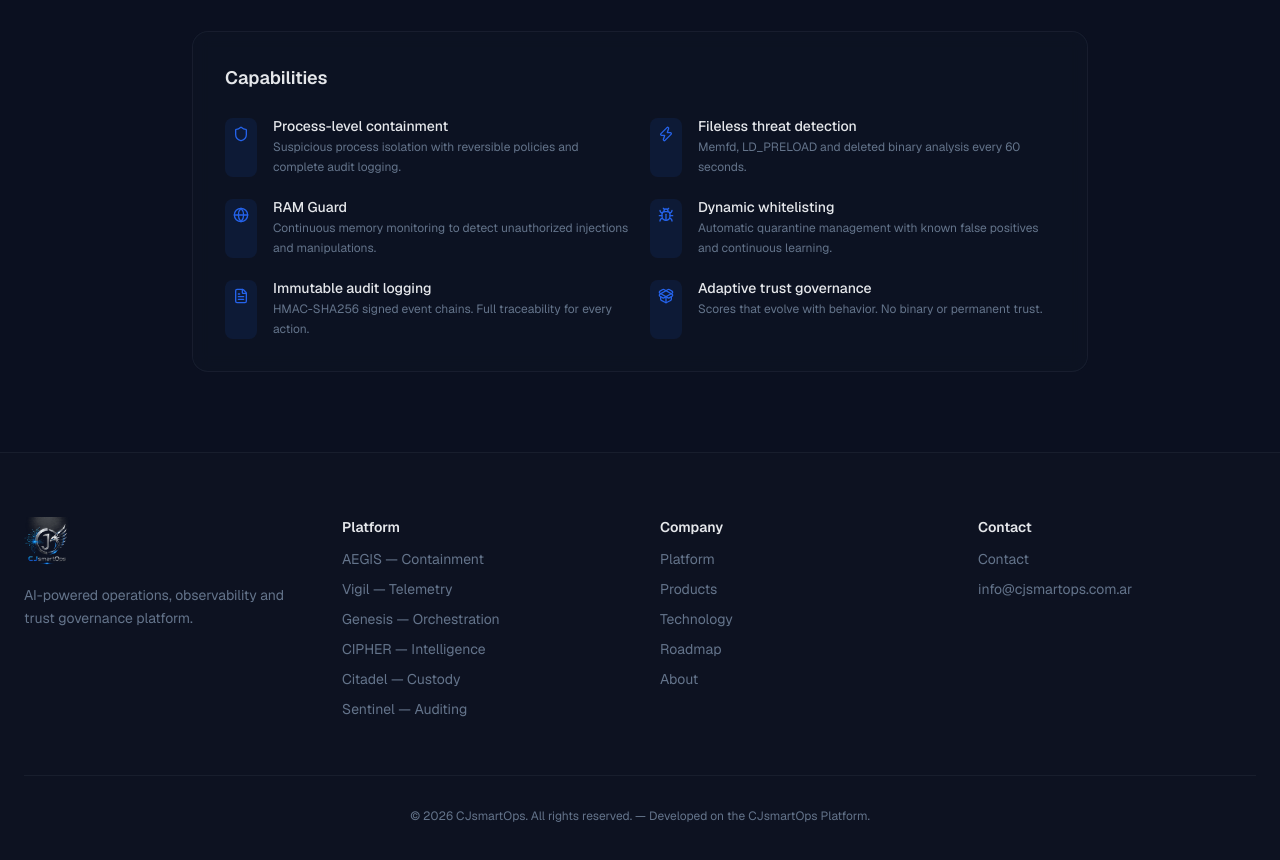
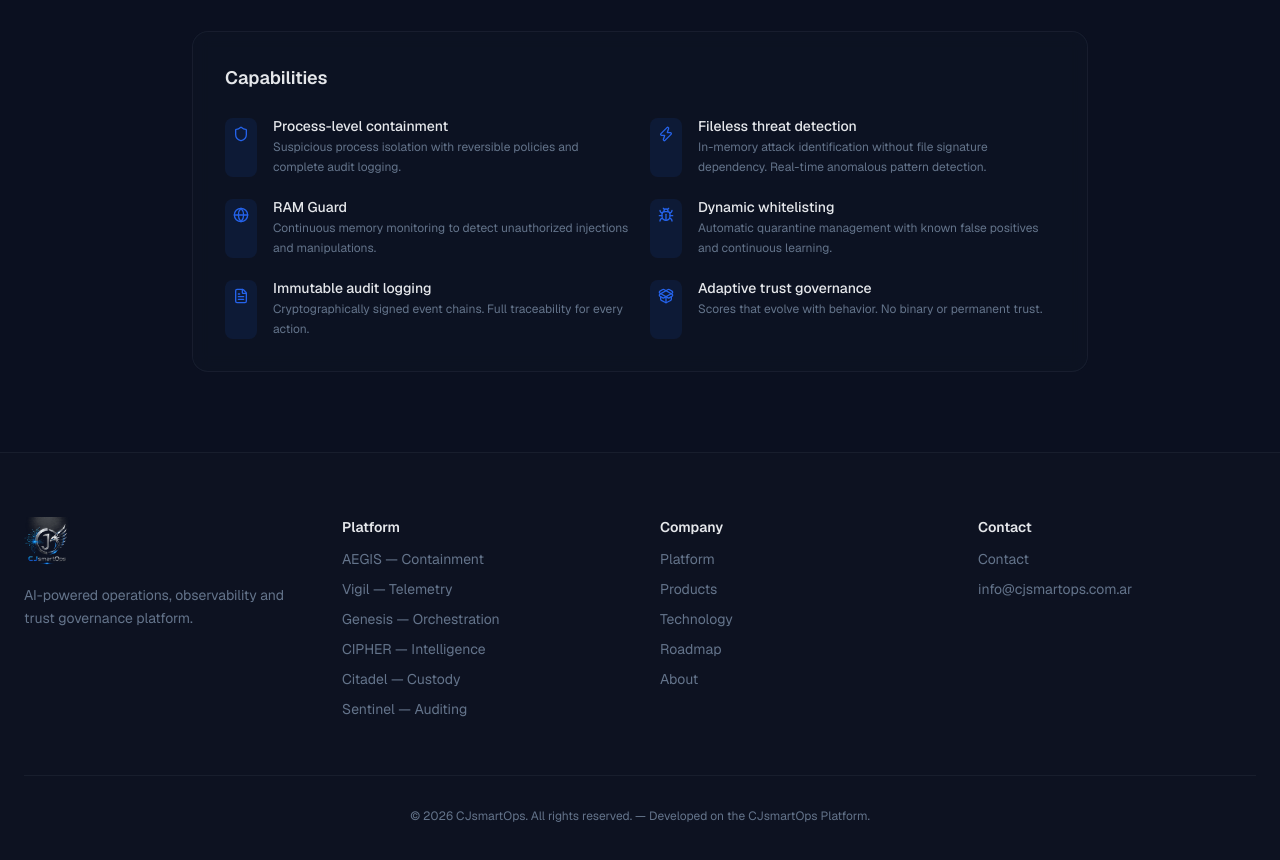
Before and after one commit to CJsmartOps/cjsmartops-web, a Next.js app: page /en/products/aegis in a window 1280 px wide. Shown: the part 840-1700 px from the top of the page. Built offline with nearby package versions, Linux system fonts and the light colour scheme.

Commit message:
fix: remove remaining memfd/HMAC references from AEGIS page
Co-authored-by: Genesis Agent <genesis@cjsmartops.com>

```diff
--- a/app/[lang]/products/aegis/page.tsx
+++ b/app/[lang]/products/aegis/page.tsx
@@ -7,19 +7,19 @@ import { GradientCard } from "@/components/ui/gradient-card";
 
 const caps_es = [
   { Icon: Shield, title: "Contención a nivel proceso", description: "Aislamiento de procesos sospechosos con políticas reversibles y registro de auditoría completo." },
-  { Icon: Zap, title: "Detección de amenazas fileless", description: "Análisis de memfd, LD_PRELOAD y binarios eliminados cada 60 segundos." },
+  { Icon: Zap, title: "Detección de amenazas fileless", description: "Identificación de ataques en memoria sin dependencia de firmas de archivos. Detección de patrones anómalos en tiempo real." },
   { Icon: Globe, title: "RAM Guard", description: "Monitoreo continuo de memoria para detectar inyecciones y manipulaciones no autorizadas." },
   { Icon: Bug, title: "Whiteliast dinámica", description: "Gestión automática de cuarentena con falsos positivos conocidos y aprendizaje continuo." },
-  { Icon: FileText, title: "Registro de auditoría inmutable", description: "Cadenas de eventos firmadas con HMAC-SHA256. Total trazabilidad de cada acción." },
+  { Icon: FileText, title: "Registro de auditoría inmutable", description: "Cadenas de eventos con firma criptográfica. Total trazabilidad de cada acción." },
   { Icon: PackageOpen, title: "Gobernanza de confianza adaptativa", description: "Scores que evolucionan con el comportamiento. Sin confianza binaria ni permanente." },
 ];
 
 const caps_en = [
   { Icon: Shield, title: "Process-level containment", description: "Suspicious process isolation with reversible policies and complete audit logging." },
-  { Icon: Zap, title: "Fileless threat detection", description: "Memfd, LD_PRELOAD and deleted binary analysis every 60 seconds." },
+  { Icon: Zap, title: "Fileless threat detection", description: "In-memory attack identification without file signature dependency. Real-time anomalous pattern detection." },
   { Icon: Globe, title: "RAM Guard", description: "Continuous memory monitoring to detect unauthorized injections and manipulations." },
   { Icon: Bug, title: "Dynamic whitelisting", description: "Automatic quarantine management with known false positives and continuous learning." },
-  { Icon: FileText, title: "Immutable audit logging", description: "HMAC-SHA256 signed event chains. Full traceability for every action." },
+  { Icon: FileText, title: "Immutable audit logging", description: "Cryptographically signed event chains. Full traceability for every action." },
   { Icon: PackageOpen, title: "Adaptive trust governance", description: "Scores that evolve with behavior. No binary or permanent trust." },
 ];
 
```
